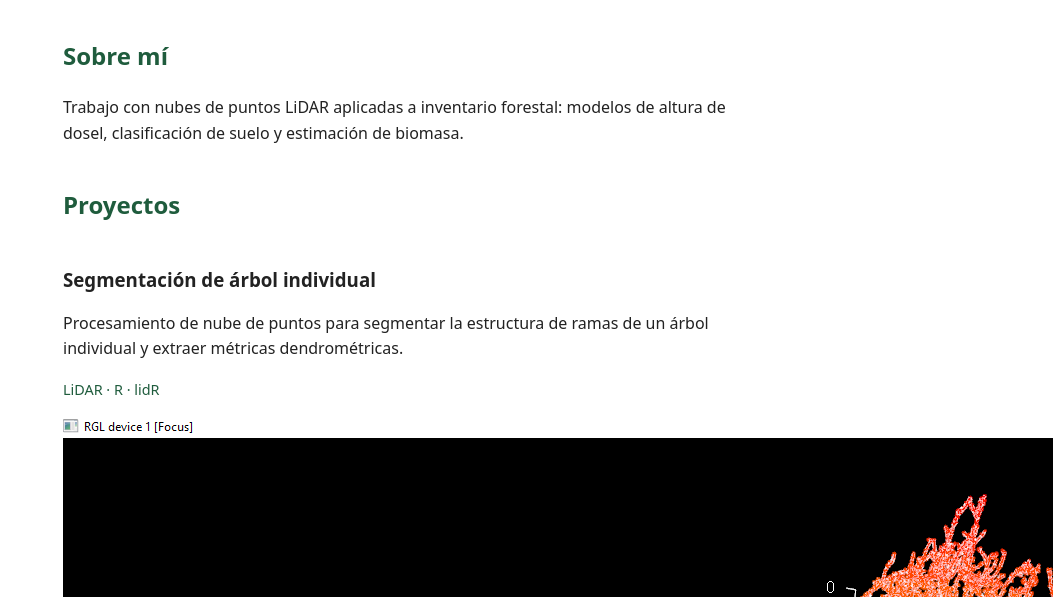
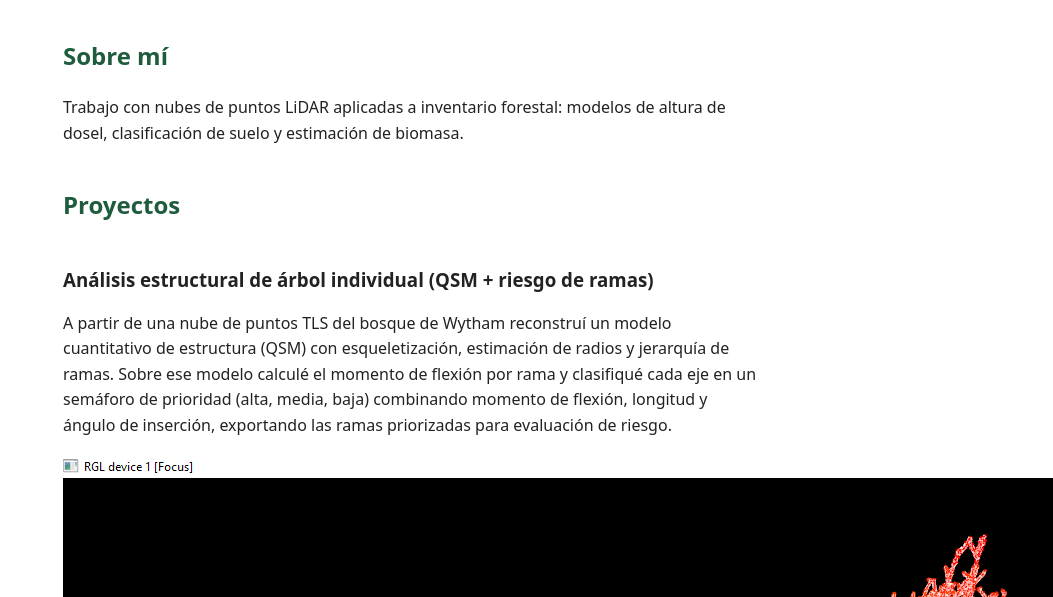
Before and after one commit to jacuet/portafolio, a plain HTML site: page index.html in a window 1280 px wide. Shown: the part 203-800 px from the top of the page, without its empty margins (227-1280 px from the left). Drawn offline with Linux system fonts and the light colour scheme.

Commit message:
Actualización descripción proyectos

```diff
--- a/index.html
+++ b/index.html
@@ -77,11 +77,15 @@
     <h2>Proyectos</h2>
 
     <article class="proyecto">
-      <h3>Segmentación de árbol individual</h3>
-      <p>Procesamiento de nube de puntos para segmentar la estructura de ramas
-      de un árbol individual y extraer métricas dendrométricas.</p>
-      <p class="tags">LiDAR · R · lidR</p>
-      <img src="arbol-altura.png" alt="Nube de puntos LiDAR de un árbol coloreada por altura, de la base a la copa">
+      <h3>Análisis estructural de árbol individual (QSM + riesgo de ramas)</h3>
+      <p>A partir de una nube de puntos TLS del bosque de Wytham reconstruí un
+      modelo cuantitativo de estructura (QSM) con esqueletización, estimación
+      de radios y jerarquía de ramas. Sobre ese modelo calculé el momento de
+      flexión por rama y clasifiqué cada eje en un semáforo de prioridad
+      (alta, media, baja) combinando momento de flexión, longitud y ángulo de
+      inserción, exportando las ramas priorizadas para evaluación de riesgo.</p>
+      <img src="arbol-altura.png" alt="Nube de puntos TLS de un árbol individual coloreada por altura, insumo del análisis QSM">
+      <p class="tags">TLS · R · lidR · aRchi · QSM</p>
     </article>
 
     <article class="proyecto">
```
